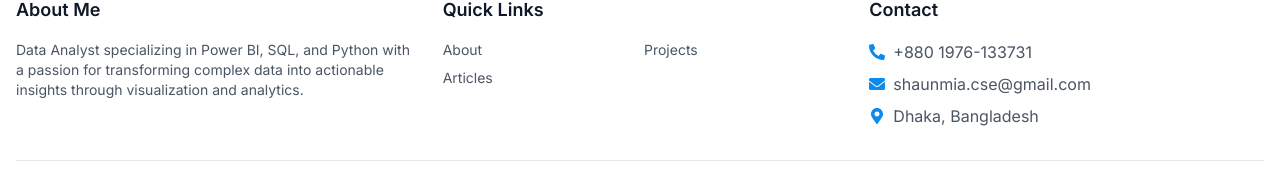
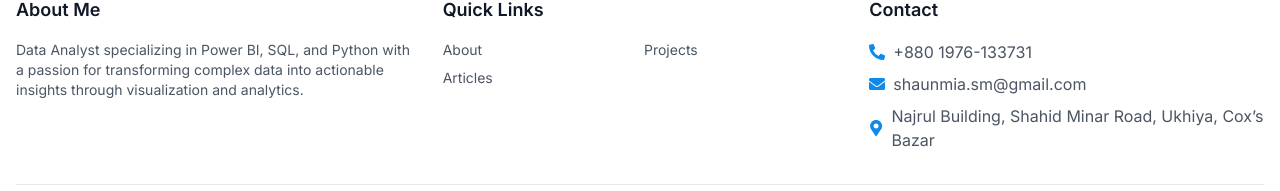
Before and after one commit to shaun-mia/Portfolio, a React (Vite) app: page /projects/1 in a window 1280 px wide. Shown: the part 268-459 px from the top of the page. Built offline with nearby package versions, Linux system fonts and the light colour scheme.

Commit message:
fix: update contact email and address in Footer component

```diff
--- a/src/components/Footer.jsx
+++ b/src/components/Footer.jsx
@@ -37,13 +37,13 @@ const Footer = () => {
                 <FaPhoneAlt className="text-primary-500" />
                 <span>+880 1976-133731</span>
               </a>
-              <a href="mailto:shaunmia.cse@gmail.com" className="flex items-center gap-2 text-gray-600 dark:text-gray-300 hover:text-primary-500 dark:hover:text-primary-400">
+              <a href="mailto:shaunmia.sm@gmail.com" className="flex items-center gap-2 text-gray-600 dark:text-gray-300 hover:text-primary-500 dark:hover:text-primary-400">
                 <FaEnvelope className="text-primary-500" />
-                <span>shaunmia.cse@gmail.com</span>
+                <span>shaunmia.sm@gmail.com</span>
               </a>
               <div className="flex items-center gap-2 text-gray-600 dark:text-gray-300">
                 <FaMapMarkerAlt className="text-primary-500" />
-                <span>Dhaka, Bangladesh</span>
+                <span> Najrul Building, Shahid Minar Road, Ukhiya, Cox’s Bazar </span>
               </div>
             </div>
           </div>
```
